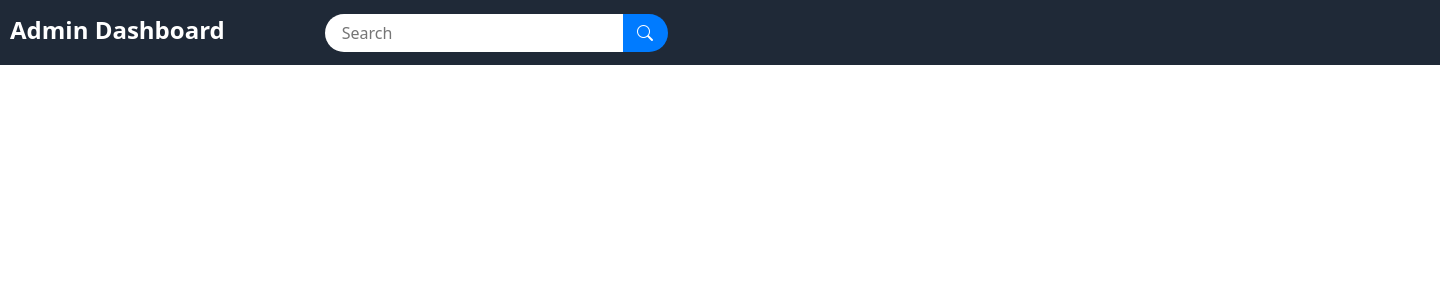
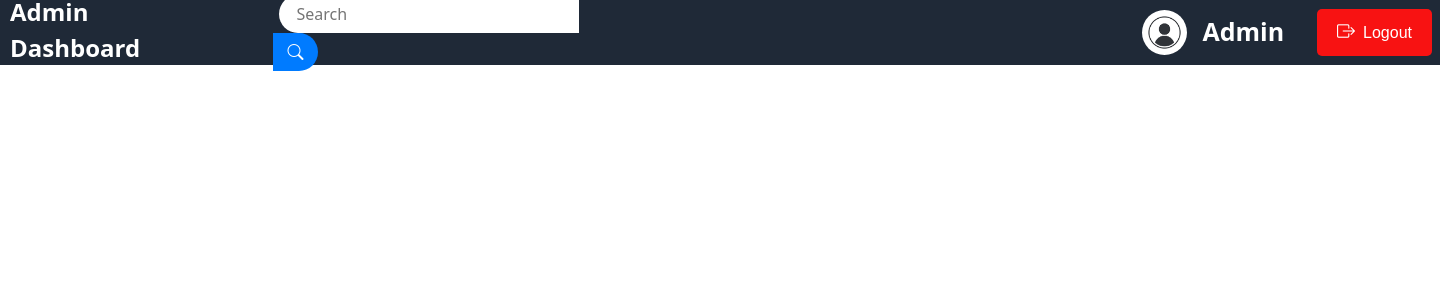
Before and after one commit to Ashen1919/Retail-wholesale-shop-control-system, a PHP site: page /Dashboard/index.php in a window 1440 px wide. Shown: the top 300 px of the page. Run offline with PHP 8.4, Linux system fonts and the light colour scheme; some libraries are stand-ins or nearby versions.

Commit message:
top bar created

```diff
--- a/Admin/Assets/css/styles.css
+++ b/Admin/Assets/css/styles.css
@@ -23,6 +23,10 @@ Top Bar
     background-color: #1F2937;
     align-items: center;
     display: flex;
+}
+.left{
+    display: flex;
+    align-items: center;
 }
 .top-bar .title{
     color: #ffffff;
@@ -65,6 +69,64 @@ Top Bar
     align-items: center;
     font-size: 16px;
 }
+.profile{
+    display: flex;
+    align-items: center;
+    cursor: pointer;
+    margin-left: 340px;
+}
+.profile .pro-avatar{
+    width: 45px;
+    height: 45px;
+    border-radius: 50%;
+    margin-left: 200px;
+}
+.profile p{
+    color: #ffffff;
+    font-size: 25px;
+    font-weight: 600;
+    margin-left: 15px;
+    margin-top: 15px;
+}
+.right{
+    display: flex;
+    align-items: center;
+    margin-left: 23px;
+}
+.log-out {
+    display: flex;
+    justify-content: flex-end;
+    padding: 8px;
+    margin-left: 25px;
+}
+
+.logout-button {
+    background-color: #f81212;
+    color: #fff;
+    border: none;
+    border-radius: 5px;
+    padding: 10px 20px;
+    font-size: 16px;
+    font-family: Arial, sans-serif;
+    cursor: pointer;
+    display: flex;
+    align-items: center;
+    gap: 8px;
+    transition: background-color 0.3s ease, transform 0.2s ease;
+}
+
+.logout-button:hover {
+    background-color: #d90505;
+    transform: scale(1.03);
+}
+
+.logout-button:active {
+    background-color: #c10000;
+}
+
+.logout-button i {
+    font-size: 18px;
+}
 /*===============================
 End of top Bar
 ================================*/
--- a/Admin/Dashboard/index.php
+++ b/Admin/Dashboard/index.php
@@ -18,12 +18,26 @@
 
 <body>
     <div class="top-bar">
-        <div class="title">
-            <p>Admin Dashboard</p>
+        <div class="left">
+            <div class="title">
+                <p>Admin Dashboard</p>
+            </div>
+            <div class="search-bar">
+                <input type="search" name="search" id="search" placeholder="Search">
+                <button><i class="bi bi-search"></i></button>
+            </div>
         </div>
-        <div class="search-bar">
-            <input type="search" name="search" id="search" placeholder="Search">
-            <button><i class="bi bi-search"></i></button>
+        <div class="right">
+            <div class="profile">
+                <img src="../Assets/images/profile_default.jpg" alt="Default profile" class="pro-avatar">
+                <p>Admin</p>
+            </div>
+            <div class="log-out">
+                <button class="logout-button">
+                    <i class="bi bi-box-arrow-right"></i> Logout
+                </button>
+            </div>
+
         </div>
     </div>
 
```
Also changed, not shown: Admin/Assets/images/profile_default.jpg (added).
